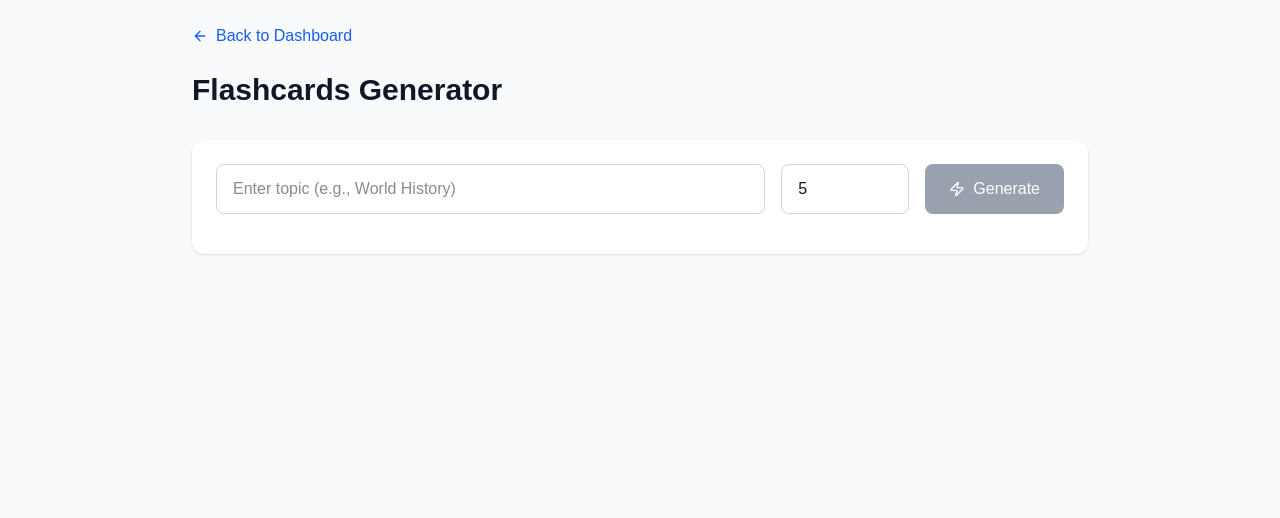
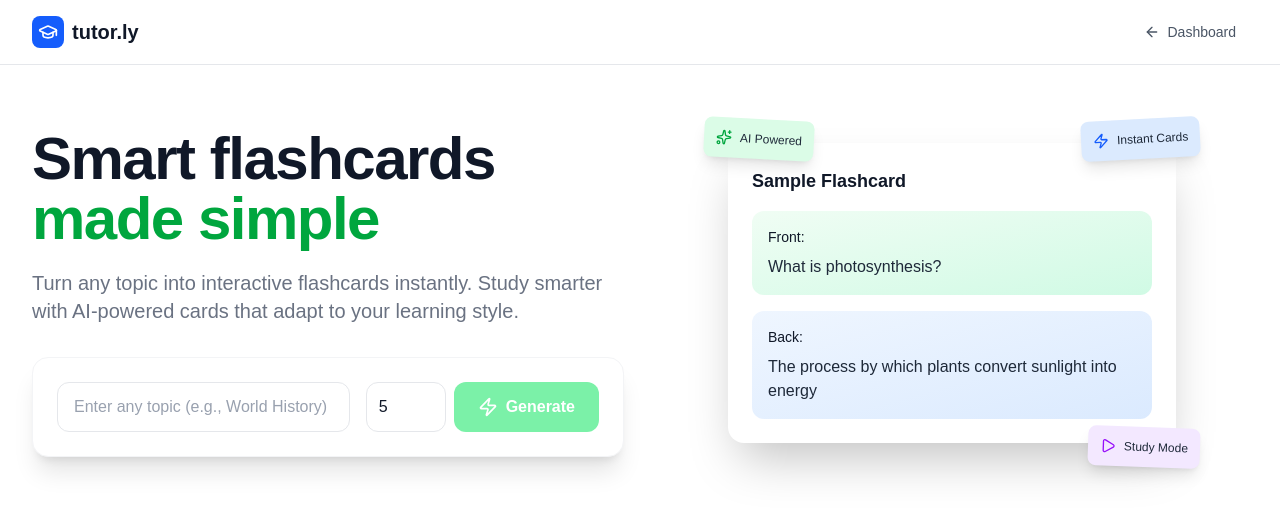
Before and after one commit to Pranavharshans/tutor.ly, a Next.js app: page /flashcards in a window 1280 px wide. Shown: the top 518 px of the page. Built offline with nearby package versions, Linux system fonts and the light colour scheme.

Commit message:
Redesign flashcards page with professional landing page-style UI

```diff
--- a/src/app/flashcards/page.tsx
+++ b/src/app/flashcards/page.tsx
@@ -1,7 +1,7 @@
 "use client";
 
 import { useState } from 'react';
-import { Zap, ArrowLeft, ArrowRight, RotateCcw } from 'lucide-react';
+import { Zap, ArrowLeft, ArrowRight, RotateCcw, GraduationCap, Play, Sparkles } from 'lucide-react';
 import Link from 'next/link';
 
 type Flashcard = {
@@ -64,6 +64,7 @@ export default function Flashcards() {
 
   const handleKeyDown = (e: React.KeyboardEvent) => {
     if (e.key === ' ') {
+      e.preventDefault();
       handleFlip();
     } else if (e.key === 'ArrowRight') {
       handleNext();
@@ -73,109 +74,228 @@ export default function Flashcards() {
   };
 
   return (
-    <div className="min-h-screen bg-gray-50 p-6">
-      <div className="max-w-4xl mx-auto">
-        <Link href="/dashboard" className="inline-flex items-center text-blue-600 hover:text-blue-800 mb-6">
+    <div className="min-h-screen bg-gray-50">
+      {/* Navigation */}
+      <nav className="bg-white border-b border-gray-200">
+        <div className="max-w-7xl mx-auto px-4 sm:px-6 lg:px-8">
+          <div className="flex justify-between items-center h-16">
+            <div className="flex items-center">
+              <div className="flex-shrink-0 flex items-center">
+                <div className="w-8 h-8 bg-blue-600 rounded-lg flex items-center justify-center">
+                  <GraduationCap className="w-5 h-5 text-white" />
+                </div>
+                <span className="ml-2 text-xl font-bold text-gray-900">tutor.ly</span>
+              </div>
+            </div>
+            <div className="flex items-center space-x-4">
+              <Link href="/dashboard" className="text-gray-600 hover:text-gray-900 px-3 py-2 text-sm font-medium flex items-center">
                 <ArrowLeft className="w-4 h-4 mr-2" />
-          Back to Dashboard
+                Dashboard
               </Link>
+            </div>
+          </div>
+        </div>
+      </nav>
 
-        <h1 className="text-3xl font-bold text-gray-900 mb-8">Flashcards Generator</h1>
+      {/* Hero Section */}
+      <section className="relative overflow-hidden bg-white pt-16 pb-32">
+        <div className="max-w-7xl mx-auto px-4 sm:px-6 lg:px-8">
+          <div className="lg:grid lg:grid-cols-12 lg:gap-8">
+            <div className="sm:text-center md:max-w-2xl md:mx-auto lg:col-span-6 lg:text-left">
+              <h1 className="text-4xl font-bold text-gray-900 tracking-tight sm:text-5xl md:text-6xl">
+                Smart flashcards
+                <span className="block text-green-600">made simple</span>
+              </h1>
+              <p className="mt-3 text-base text-gray-500 sm:mt-5 sm:text-xl lg:text-lg xl:text-xl">
+                Turn any topic into interactive flashcards instantly. Study smarter with AI-powered cards that adapt to your learning style.
+              </p>
 
-        <div className="bg-white rounded-xl p-6 mb-8 shadow-sm">
-          <div className="flex flex-col md:flex-row gap-4 mb-4">
+              {/* Input Section */}
+              <div className="mt-8 bg-white rounded-2xl p-6 shadow-xl border border-gray-100">
+                <div className="flex flex-col sm:flex-row gap-4">
                   <input
                     type="text"
                     value={topic}
                     onChange={e => setTopic(e.target.value)}
-              placeholder="Enter topic (e.g., World History)"
-              className="flex-1 px-4 py-3 border border-gray-300 rounded-lg focus:outline-none focus:ring-2 focus:ring-blue-500"
+                    placeholder="Enter any topic (e.g., World History)"
+                    className="flex-1 px-4 py-3 rounded-xl border border-gray-200 focus:outline-none focus:ring-2 focus:ring-green-400 focus:border-green-400 bg-white text-gray-900 placeholder-gray-400 text-base transition"
                   />
+                  <div className="flex gap-2">
                     <input
                       type="number"
                       value={numCards}
                       onChange={e => setNumCards(Math.max(1, parseInt(e.target.value) || 1))}
                       min={1}
                       max={20}
-              className="w-32 px-4 py-3 border border-gray-300 rounded-lg focus:outline-none focus:ring-2 focus:ring-blue-500"
+                      className="w-20 px-3 py-3 rounded-xl border border-gray-200 focus:outline-none focus:ring-2 focus:ring-green-400 focus:border-green-400 bg-white text-gray-900 text-base transition"
                     />
                     <button
                       onClick={handleGenerate}
                       disabled={isLoading || !topic.trim()}
-              className="px-6 py-3 bg-green-600 text-white rounded-lg hover:bg-green-700 disabled:bg-gray-400 flex items-center justify-center"
+                      className="px-6 py-3 bg-green-600 hover:bg-green-700 disabled:bg-green-300 text-white rounded-xl font-semibold flex items-center justify-center transition-all transform hover:scale-105 disabled:transform-none"
                     >
-              <Zap className="w-4 h-4 mr-2" />
+                      <Zap className="w-5 h-5 mr-2" />
                       Generate
                     </button>
                   </div>
                 </div>
+              </div>
+            </div>
 
+            <div className="mt-12 relative sm:max-w-lg sm:mx-auto lg:mt-0 lg:max-w-none lg:mx-0 lg:col-span-6 lg:flex lg:items-center">
+              <div className="relative mx-auto w-full rounded-lg lg:max-w-md">
+                {/* Floating Cards */}
+                <div className="absolute -top-6 -left-6 bg-green-100 p-3 rounded-lg shadow-lg transform rotate-3 z-20">
+                  <div className="flex items-center space-x-2">
+                    <Sparkles className="w-4 h-4 text-green-600" />
+                    <span className="text-xs font-medium text-gray-800">AI Powered</span>
+                  </div>
+                </div>
+                <div className="absolute -top-6 -right-6 bg-blue-100 p-3 rounded-lg shadow-lg transform -rotate-3 z-20">
+                  <div className="flex items-center space-x-2">
+                    <Zap className="w-4 h-4 text-blue-600" />
+                    <span className="text-xs font-medium text-gray-800">Instant Cards</span>
+                  </div>
+                </div>
+                <div className="absolute -bottom-6 -right-6 bg-purple-100 p-3 rounded-lg shadow-lg transform rotate-2 z-20">
+                  <div className="flex items-center space-x-2">
+                    <Play className="w-4 h-4 text-purple-600" />
+                    <span className="text-xs font-medium text-gray-800">Study Mode</span>
+                  </div>
+                </div>
+
+                {/* Main Preview Card */}
+                <div className="relative bg-white rounded-2xl p-6 shadow-2xl z-10">
+                  <h3 className="text-lg font-semibold text-gray-900 mb-4">Sample Flashcard</h3>
+                  <div className="bg-gradient-to-br from-green-50 to-emerald-100 rounded-xl p-4 mb-4">
+                    <p className="text-sm font-medium text-gray-900 mb-2">Front:</p>
+                    <p className="text-gray-800">What is photosynthesis?</p>
+                  </div>
+                  <div className="bg-gradient-to-br from-blue-50 to-blue-100 rounded-xl p-4">
+                    <p className="text-sm font-medium text-gray-900 mb-2">Back:</p>
+                    <p className="text-gray-800">The process by which plants convert sunlight into energy</p>
+                  </div>
+                </div>
+              </div>
+            </div>
+          </div>
+        </div>
+      </section>
+
+      {/* Loading State */}
       {isLoading && (
-          <div className="text-center text-gray-600">Generating flashcards...</div>
+        <section className="py-20 bg-gray-50">
+          <div className="max-w-4xl mx-auto text-center px-4">
+            <div className="inline-flex items-center px-6 py-3 bg-white rounded-full shadow-lg">
+              <div className="animate-spin rounded-full h-5 w-5 border-b-2 border-green-600 mr-3"></div>
+              <span className="text-gray-700 font-medium">Generating your flashcards...</span>
+            </div>
+          </div>
+        </section>
       )}
 
+      {/* Flashcard Viewer */}
       {flashcards.length > 0 && (
-          <div className="bg-white rounded-xl p-8 shadow-sm">
-            <div className="text-center mb-4 text-sm text-gray-500">
-              Card {currentIndex + 1} of {flashcards.length}
+        <section className="py-20 bg-gray-50">
+          <div className="max-w-4xl mx-auto px-4 sm:px-6 lg:px-8">
+            <div className="text-center mb-12">
+              <h2 className="text-3xl font-bold text-gray-900 mb-4">
+                Your Flashcards
+              </h2>
+              <p className="text-lg text-gray-600">
+                Card {currentIndex + 1} of {flashcards.length} • Click to flip • Use arrow keys to navigate
+              </p>
             </div>
 
+            <div className="relative">
+              {/* Main Flashcard */}
               <div
-              className="relative w-full h-64 bg-gray-50 rounded-xl cursor-pointer select-none overflow-hidden"
+                className="relative w-full h-96 perspective-1000 cursor-pointer select-none mx-auto max-w-2xl"
                 onClick={handleFlip}
                 onKeyDown={handleKeyDown}
                 tabIndex={0}
                 role="button"
-              aria-label="Flip card"
+                aria-label="Flip flashcard"
               >
-              <div
-                className={`absolute inset-0 flex items-center justify-center p-6 text-center transition-transform duration-500 ${
-                  isFlipped ? 'rotate-y-180' : ''
-                }`}
-                style={{ backfaceVisibility: 'hidden' }}
-              >
-                <p className="text-xl font-medium text-gray-900">
+                <div className={`absolute inset-0 transition-transform duration-700 preserve-3d ${isFlipped ? 'rotate-y-180' : ''}`}>
+                  {/* Front */}
+                  <div className="absolute inset-0 backface-hidden">
+                    <div className="h-full bg-gradient-to-br from-green-50 to-emerald-100 rounded-3xl shadow-2xl border border-green-200 flex items-center justify-center p-8 relative overflow-hidden">
+                      <div className="absolute -top-8 -right-8 w-32 h-32 bg-green-200 rounded-full opacity-20"></div>
+                      <div className="absolute -bottom-8 -left-8 w-40 h-40 bg-emerald-300 rounded-full opacity-10"></div>
+                      <div className="relative z-10 text-center">
+                        <div className="inline-flex items-center px-3 py-1 bg-green-200 rounded-full text-green-800 text-sm font-medium mb-4">
+                          Question
+                        </div>
+                        <p className="text-2xl font-semibold text-gray-900 leading-relaxed">
                           {flashcards[currentIndex].front}
                         </p>
                       </div>
-              <div
-                className={`absolute inset-0 flex items-center justify-center p-6 text-center transition-transform duration-500 rotate-y-180`}
-                style={{ backfaceVisibility: 'hidden' }}
-              >
-                <p className="text-xl font-medium text-gray-900">
+                    </div>
+                  </div>
+
+                  {/* Back */}
+                  <div className="absolute inset-0 backface-hidden rotate-y-180">
+                    <div className="h-full bg-gradient-to-br from-blue-50 to-blue-100 rounded-3xl shadow-2xl border border-blue-200 flex items-center justify-center p-8 relative overflow-hidden">
+                      <div className="absolute -top-8 -right-8 w-32 h-32 bg-blue-200 rounded-full opacity-20"></div>
+                      <div className="absolute -bottom-8 -left-8 w-40 h-40 bg-blue-300 rounded-full opacity-10"></div>
+                      <div className="relative z-10 text-center">
+                        <div className="inline-flex items-center px-3 py-1 bg-blue-200 rounded-full text-blue-800 text-sm font-medium mb-4">
+                          Answer
+                        </div>
+                        <p className="text-2xl font-semibold text-gray-900 leading-relaxed">
                           {flashcards[currentIndex].back}
                         </p>
                       </div>
                     </div>
+                  </div>
+                </div>
+              </div>
 
-            <div className="flex justify-between mt-6">
+              {/* Navigation Controls */}
+              <div className="flex justify-center mt-8 space-x-4">
                 <button
                   onClick={handlePrev}
                   disabled={currentIndex === 0}
-                className="px-4 py-2 bg-gray-200 rounded-lg hover:bg-gray-300 disabled:opacity-50 flex items-center"
+                  className="px-6 py-3 bg-white rounded-xl shadow-md hover:shadow-lg disabled:opacity-50 disabled:cursor-not-allowed flex items-center text-gray-700 font-medium transition-all border border-gray-200"
                 >
-                <ArrowLeft className="w-4 h-4 mr-2" />
+                  <ArrowLeft className="w-5 h-5 mr-2" />
                   Previous
                 </button>
                 <button
                   onClick={handleFlip}
-                className="px-4 py-2 bg-blue-200 rounded-lg hover:bg-blue-300 flex items-center"
+                  className="px-6 py-3 bg-green-600 hover:bg-green-700 text-white rounded-xl shadow-md hover:shadow-lg flex items-center font-medium transition-all transform hover:scale-105"
                 >
-                <RotateCcw className="w-4 h-4 mr-2" />
-                Flip
+                  <RotateCcw className="w-5 h-5 mr-2" />
+                  Flip Card
                 </button>
                 <button
                   onClick={handleNext}
                   disabled={currentIndex === flashcards.length - 1}
-                className="px-4 py-2 bg-gray-200 rounded-lg hover:bg-gray-300 disabled:opacity-50 flex items-center"
+                  className="px-6 py-3 bg-white rounded-xl shadow-md hover:shadow-lg disabled:opacity-50 disabled:cursor-not-allowed flex items-center text-gray-700 font-medium transition-all border border-gray-200"
                 >
                   Next
-                <ArrowRight className="w-4 h-4 ml-2" />
+                  <ArrowRight className="w-5 h-5 ml-2" />
                 </button>
               </div>
+
+              {/* Progress Indicator */}
+              <div className="flex justify-center mt-6">
+                <div className="flex space-x-2">
+                  {flashcards.map((_, index) => (
+                    <div
+                      key={index}
+                      className={`w-2 h-2 rounded-full transition-colors ${
+                        index === currentIndex ? 'bg-green-600' : 'bg-gray-300'
+                      }`}
+                    />
+                  ))}
                 </div>
+              </div>
+            </div>
+          </div>
+        </section>
       )}
-      </div>
     </div>
   );
 }
```
Lines whose indentation alone changed are shown as unchanged.
